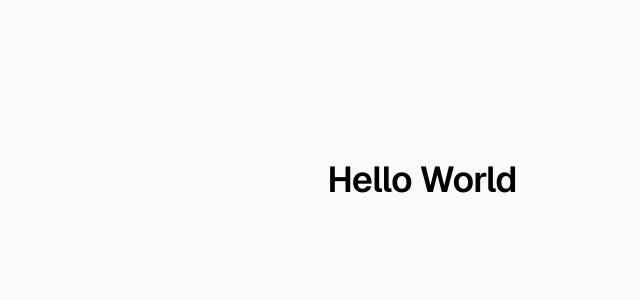
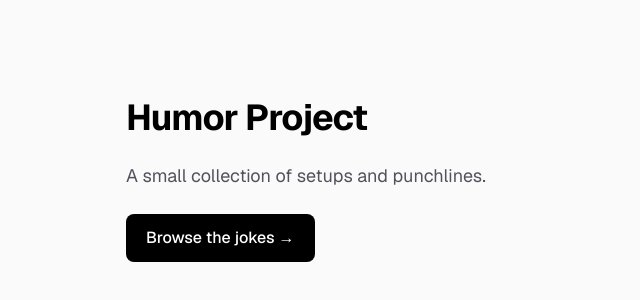
Before and after one commit to matanachaiken/humorproject-demo, a Next.js app: page / in a window 1280 px wide. Shown: the part 220-520 px from the top of the page, without its empty margins (218-858 px from the left). Built offline with nearby package versions, Linux system fonts and the light colour scheme.

Commit message:
fixed pages

```diff
--- a/app/jokes/page.tsx
+++ b/app/jokes/page.tsx
@@ -1,32 +1,54 @@
-import { supabase } from '@/lib/supabaseClient'
+import Link from "next/link";
+import { supabase } from "@/lib/supabaseClient";
 
-export const revalidate = 0
+export const revalidate = 0;
+
+type Joke = {
+  id: number;
+  setup: string;
+  punchline: string;
+  created_at: string;
+};
 
 export default async function JokesPage() {
-  const { data: jokes, error } = await supabase
-    .from('jokes')
-    .select('*')
-    .order('id', { ascending: true })
-
-  if (error) {
-    return (
-      <main className="p-10">
-        <p className="text-red-600">Error loading jokes: {error.message}</p>
-      </main>
-    )
-  }
+  const { data, error } = await supabase
+    .from("jokes")
+    .select("id, setup, punchline, created_at")
+    .order("id", { ascending: true })
+    .overrideTypes<Joke[], { merge: false }>();
 
   return (
-    <main className="mx-auto max-w-2xl p-10">
-      <h1 className="mb-6 text-3xl font-bold">Jokes</h1>
+    <main className="mx-auto w-full max-w-2xl p-10">
+      <div className="mb-6 flex items-baseline justify-between gap-4">
+        <h1 className="text-3xl font-bold">Jokes</h1>
+        <Link
+          href="/"
+          className="text-sm text-zinc-600 underline underline-offset-4 hover:text-black dark:text-zinc-400 dark:hover:text-zinc-50"
+        >
+          Home
+        </Link>
+      </div>
+
+      {error ? (
+        <p className="rounded-lg border border-red-300 bg-red-50 p-4 text-red-700 dark:border-red-900 dark:bg-red-950 dark:text-red-300">
+          Couldn&apos;t load jokes: {error.message}
+        </p>
+      ) : !data || data.length === 0 ? (
+        <p className="rounded-lg border border-dashed p-8 text-center text-zinc-600 dark:text-zinc-400">
+          No jokes yet. Add a row to the <code>jokes</code> table to see it here.
+        </p>
+      ) : (
         <ul className="space-y-4">
-        {jokes?.map((joke) => (
+          {data.map((joke) => (
             <li key={joke.id} className="rounded-lg border p-4">
               <p className="font-medium">{joke.setup}</p>
-            <p className="mt-1 text-gray-600">{joke.punchline}</p>
+              <p className="mt-1 text-zinc-600 dark:text-zinc-400">
+                {joke.punchline}
+              </p>
             </li>
           ))}
         </ul>
+      )}
     </main>
-  )
+  );
 }
--- a/app/page.tsx
+++ b/app/page.tsx
@@ -1,10 +1,21 @@
+import Link from "next/link";
+
 export default function Home() {
   return (
     <div className="flex flex-1 items-center justify-center bg-zinc-50 font-sans dark:bg-black">
-      <main className="flex w-full max-w-3xl flex-col items-center px-16 py-32">
-        <h1 className="text-4xl font-semibold tracking-tight text-black dark:text-zinc-50">
-          Hello World
+      <main className="mx-auto flex w-full max-w-2xl flex-col items-start gap-6 px-10 py-32">
+        <h1 className="text-4xl font-bold tracking-tight text-black dark:text-zinc-50">
+          Humor Project
         </h1>
+        <p className="text-lg text-zinc-600 dark:text-zinc-400">
+          A small collection of setups and punchlines.
+        </p>
+        <Link
+          href="/jokes"
+          className="rounded-lg bg-black px-5 py-3 text-base font-medium text-white transition-colors hover:bg-zinc-800 dark:bg-zinc-50 dark:text-black dark:hover:bg-zinc-200"
+        >
+          Browse the jokes &rarr;
+        </Link>
       </main>
     </div>
   );
```
Lines whose indentation alone changed are shown as unchanged.
